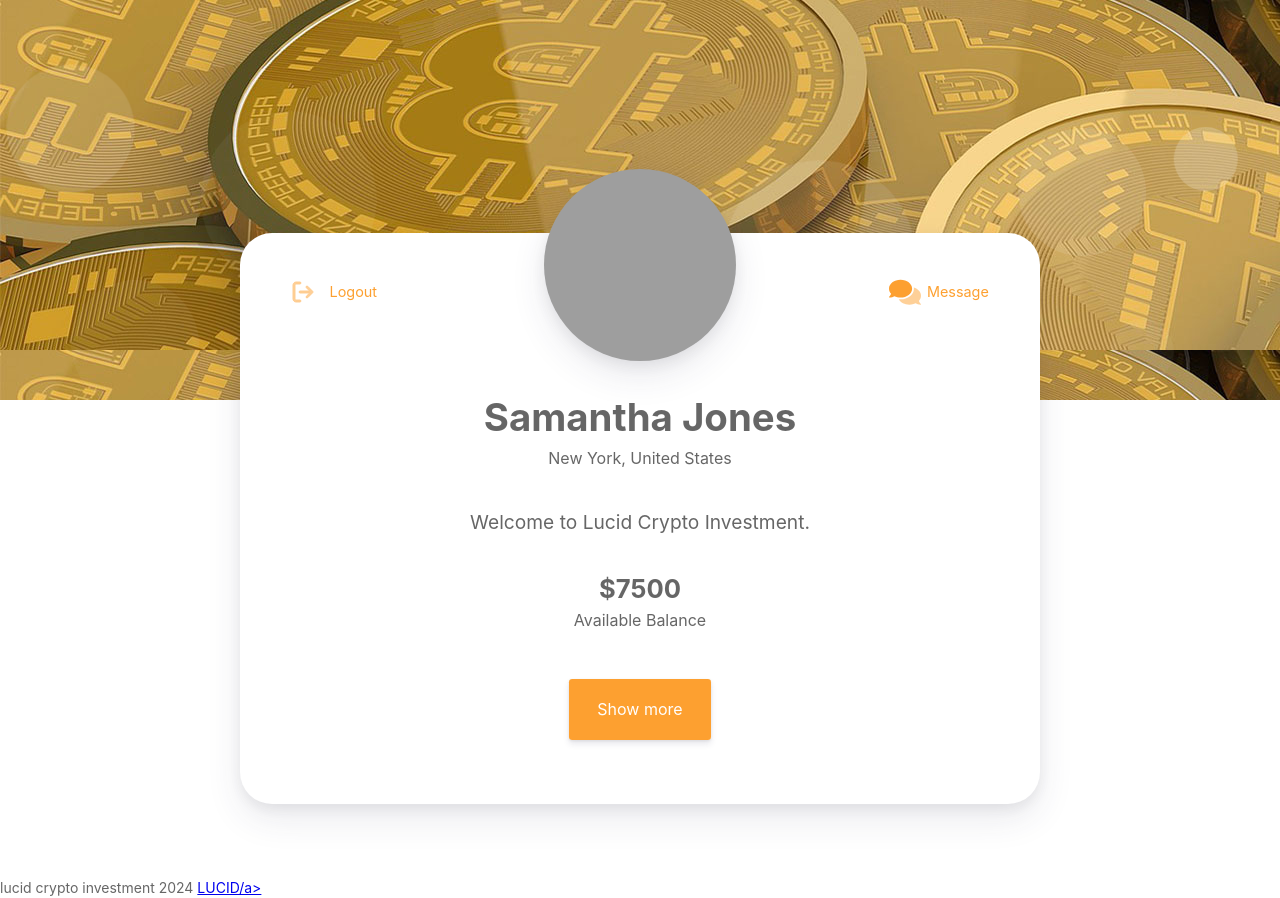
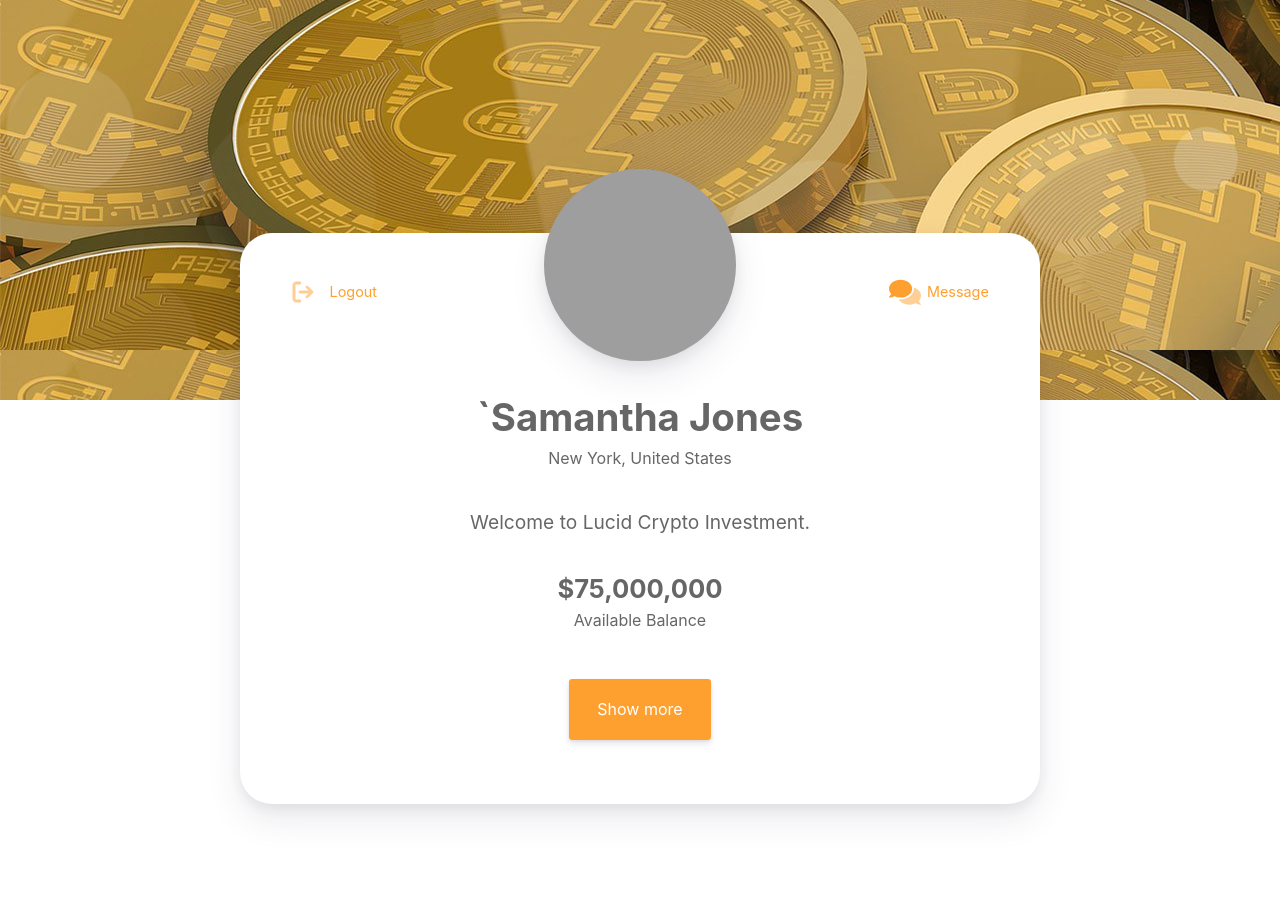
Before and after one commit to rolandaayo/lucidcryptoinvestment, a website built with Vite: page pages/profile.html in a window 1280 px wide. Built offline with nearby package versions, Linux system fonts and the light colour scheme; no server answers; grey boxes are pictures that could not be loaded; files whose address does not match are found by name.

Commit message:
pascal update

```diff
--- a/pages/profile.html
+++ b/pages/profile.html
@@ -56,17 +56,17 @@
                         </a>
                     </div>
                     <div class="content__title">
-                        <h1>Samantha Jones</h1><span>New York, United States</span>
+                        <h1>`Samantha Jones</h1><span>New York, United States</span>
                     </div>
                     <div class="content__description">
                         <p>Welcome to Lucid Crypto Investment.</p>
                     </div>
                     <ul class="content__list">
-                        <li><span>$7500</span>Available Balance</li>
+                        <li><span>$75,000,000</span>Available Balance</li>
                         <!-- <li><span>43</span>Photos</li>
             <li><span>21</span>Comments</li> -->
                     </ul>
-                    <div class="content__button"><a class="button" href="#">
+                     <div class="content__button"><a class="button" href="#">
                             <div class="button__border"></div>
                             <div class="button__bg"></div>
                             <p class="button__text">Show more</p>
@@ -94,8 +94,7 @@
             </div>
             <!-- END EDMO HTML (Happy Coding!)-->
         </main>
-        <footer class="cd__credit">lucid crypto investment 2024 <a title="lucid invest" href="#"
-                target="_blank">LUCID/a> </footer>
+
         <!-- Script JS -->
         <script src="js/jquery-2.2.4.min.js" defer></script>
         <script src="js/bootstrap.min.js" defer></script>
```
Also changed, not shown: 1 other file.
